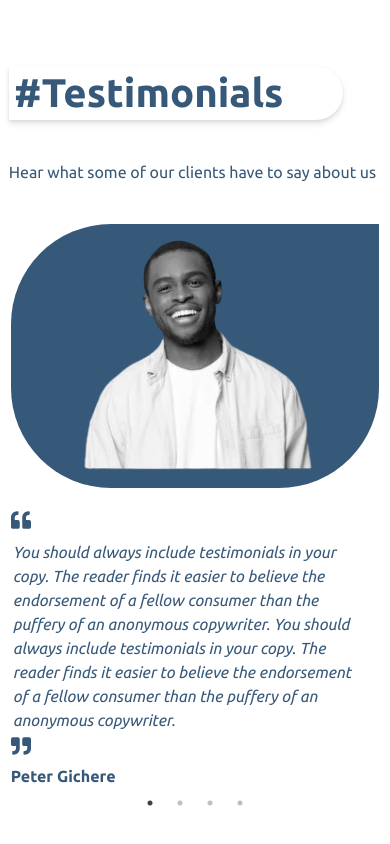
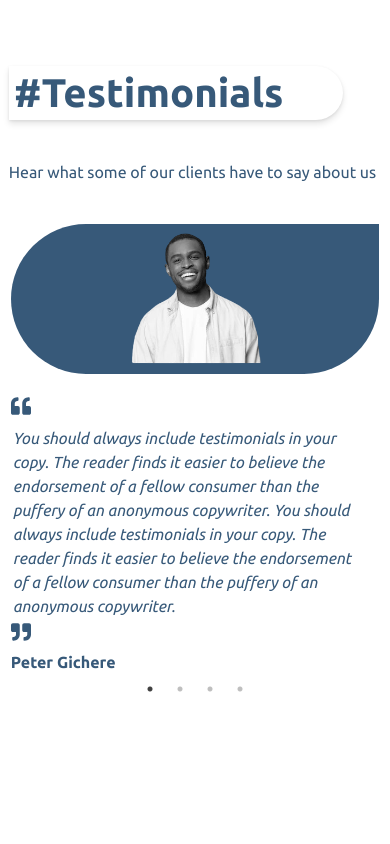
Before and after one commit to 1wes/pithone-international, a React (Vite) app: page / in a window 390 px wide. Shown: the part 5004-5848 px from the top of the page. After the commit the page ends 5758 px from the top, so only its background shows below. Built offline with nearby package versions, Linux system fonts and the light colour scheme.

Commit message:
style(testimonial): reduceheight of client testimony image element

```diff
--- a/src/components/testimonial.css
+++ b/src/components/testimonial.css
@@ -54,10 +54,13 @@
     border-top-left-radius: 130px;
     border-bottom-left-radius: 130px;
     border-bottom-right-radius: 130px;
+    display: flex;
+    align-items: center;
+    justify-content: center;
 }
 
 .client-image img{
-    height: auto;
+    height: 100%;
     max-width: 100%;
     object-fit: cover;
     filter: grayscale(100%);
@@ -115,9 +118,11 @@
     }
 
     .client-image{
-        border-top-left-radius: 100px;
-        border-bottom-left-radius: 100px;
-        border-bottom-right-radius: 100px;
+        border-top-left-radius: 80px;
+        border-bottom-left-radius: 80px;
+        border-bottom-right-radius: 80px;
+        height: 150px;
+        flex-basis: 50%;
     }
 
 
```
